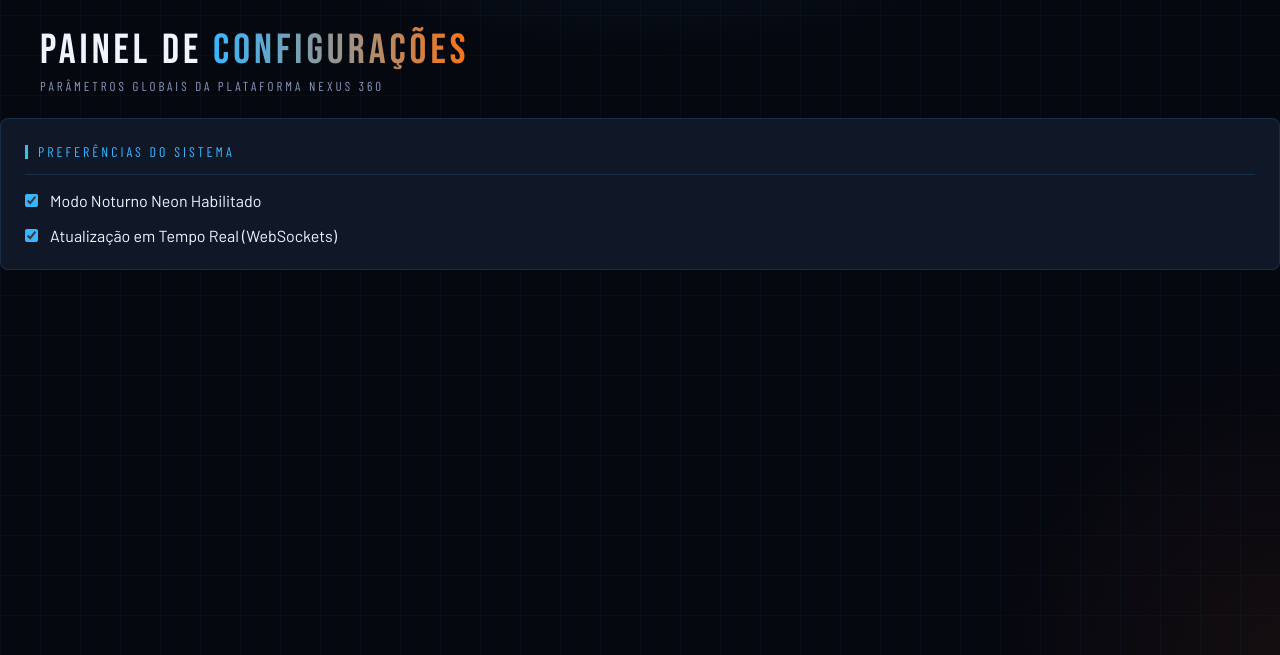
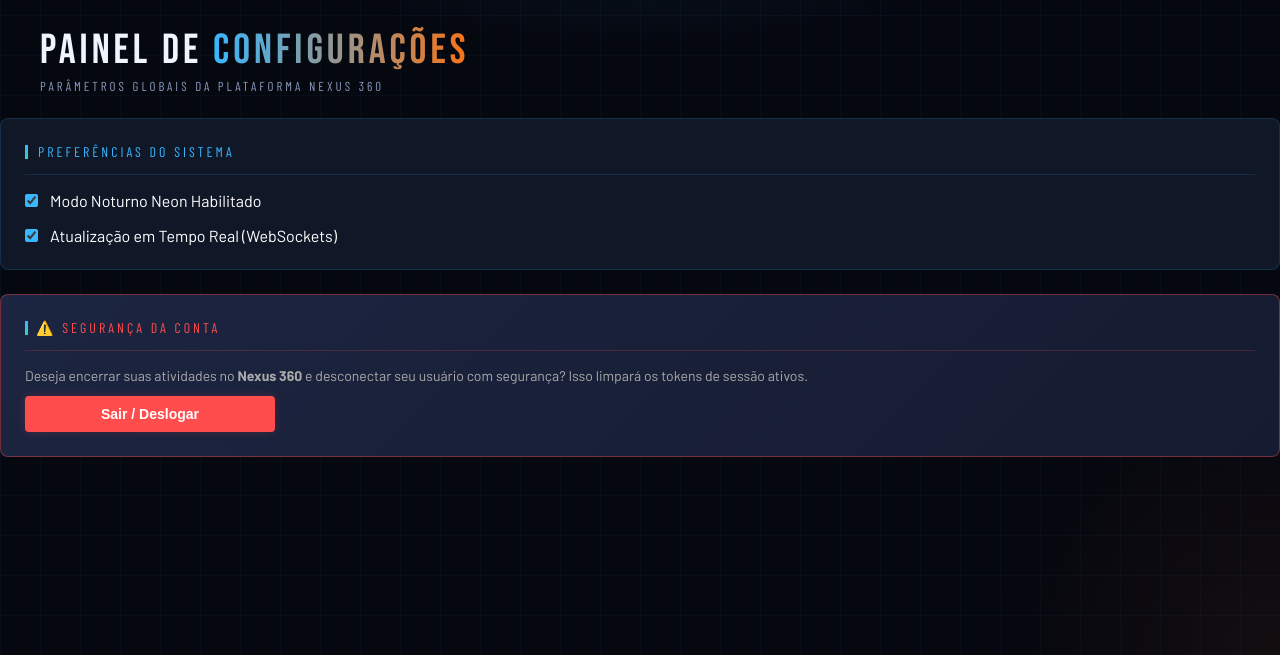
Before and after one commit to Thallycs/Nexus360, a Django app: page /configuracoes/ in a window 1280 px wide. Shown: the part 145-800 px from the top of the page. Run offline with Django 5.2, Linux system fonts and the light colour scheme; the visitor is signed in with stand-in values (Sample User, id 1); data comes from the database, SQL or seed files in the repository; parts of the project's set-up code (start-up, migrations or seed data) failed here and were passed over.

Commit message:
Design: adicionado card de logout estilizado em configuracoes

```diff
--- a/core/templates/core/settings.html
+++ b/core/templates/core/settings.html
@@ -8,15 +8,52 @@
   </div>
 </div>
 
-<div class="panel">
+<div class="panel" style="margin-bottom: 24px;">
   <div class="panel-header"><div class="panel-title">Preferências do Sistema</div></div>
   <div style="display:flex; flex-direction:column; gap:16px;">
-    <label style="display:flex; align-items:center; gap:12px; cursor:pointer;">
+    <label style="display:flex; align-items:center; gap:12px; cursor:pointer; color: #fff;">
       <input type="checkbox" checked style="accent-color:var(--blue-bright);"> Modo Noturno Neon Habilitado
     </label>
-    <label style="display:flex; align-items:center; gap:12px; cursor:pointer;">
+    <label style="display:flex; align-items:center; gap:12px; cursor:pointer; color: #fff;">
       <input type="checkbox" checked style="accent-color:var(--blue-bright);"> Atualização em Tempo Real (WebSockets)
     </label>
   </div>
 </div>
+
+<div class="panel" style="border: 1px solid #ff4d4d66; background: linear-gradient(135deg, #1c2541 0%, #151b30 100%);">
+  <div class="panel-header" style="border-bottom: 1px solid #ff4d4d33;">
+    <div class="panel-title" style="color: #ff4d4d; display: flex; align-items: center; gap: 8px;">
+      ⚠️ Segurança da Conta
+    </div>
+  </div>
+
+  <div style="display: flex; flex-direction: column; gap: 12px; text-align: left;">
+    <p style="font-size: 14px; color: #aaa; margin: 0;">
+      Deseja encerrar suas atividades no <strong>Nexus 360</strong> e desconectar seu usuário com segurança? Isso limpará os tokens de sessão ativos.
+    </p>
+
+    <form action="{% url 'logout' %}" method="post" style="margin: 0; width: 100%; max-width: 250px;">
+      {% csrf_token %}
+      <button type="submit" style="
+        background-color: #ff4d4d;
+        color: white;
+        border: none;
+        padding: 10px 20px;
+        border-radius: 4px;
+        font-weight: bold;
+        cursor: pointer;
+        width: 100%;
+        font-family: sans-serif;
+        font-size: 14px;
+        transition: all 0.2s ease-in-out;
+        box-shadow: 0 0 10px rgba(255, 77, 77, 0.2);
+      "
+      onmouseover="this.style.backgroundColor='#ff3333'; this.style.boxShadow='0 0 15px rgba(255, 77, 77, 0.5)';"
+      onmouseout="this.style.backgroundColor='#ff4d4d'; this.style.boxShadow='0 0 10px rgba(255, 77, 77, 0.2)';"
+      >
+        Sair / Deslogar
+      </button>
+    </form>
+  </div>
+</div>
 {% endblock %}
```
